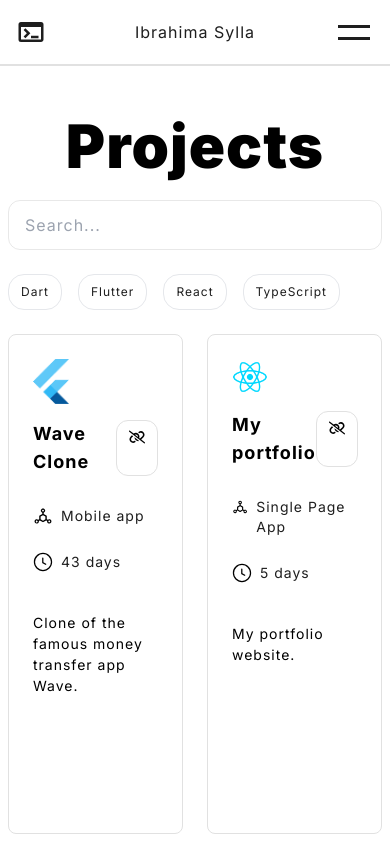
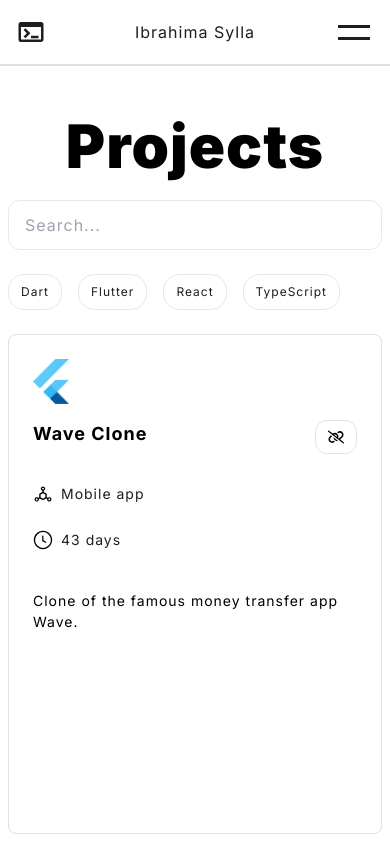
Before and after one commit to isyll/isyll.github.io, a React (Vite) app: page /#/projects in a window 390 px wide. Shown: the top 844 px of the page. Built offline with nearby package versions, Linux system fonts and the light colour scheme.

Commit message:
fix: responsivity

```diff
--- a/src/pages/Projects.tsx
+++ b/src/pages/Projects.tsx
@@ -58,7 +58,7 @@
           )
         })}
       </div>
-      <div className='w-full grid grid-cols-2 gap-6'>
+      <div className='w-full grid grid-cols-1 md:grid-cols-2 gap-6'>
         {projects.map((project, index) => (
           <ProjectCard key={index} project={project} className='' />
         ))}
```
